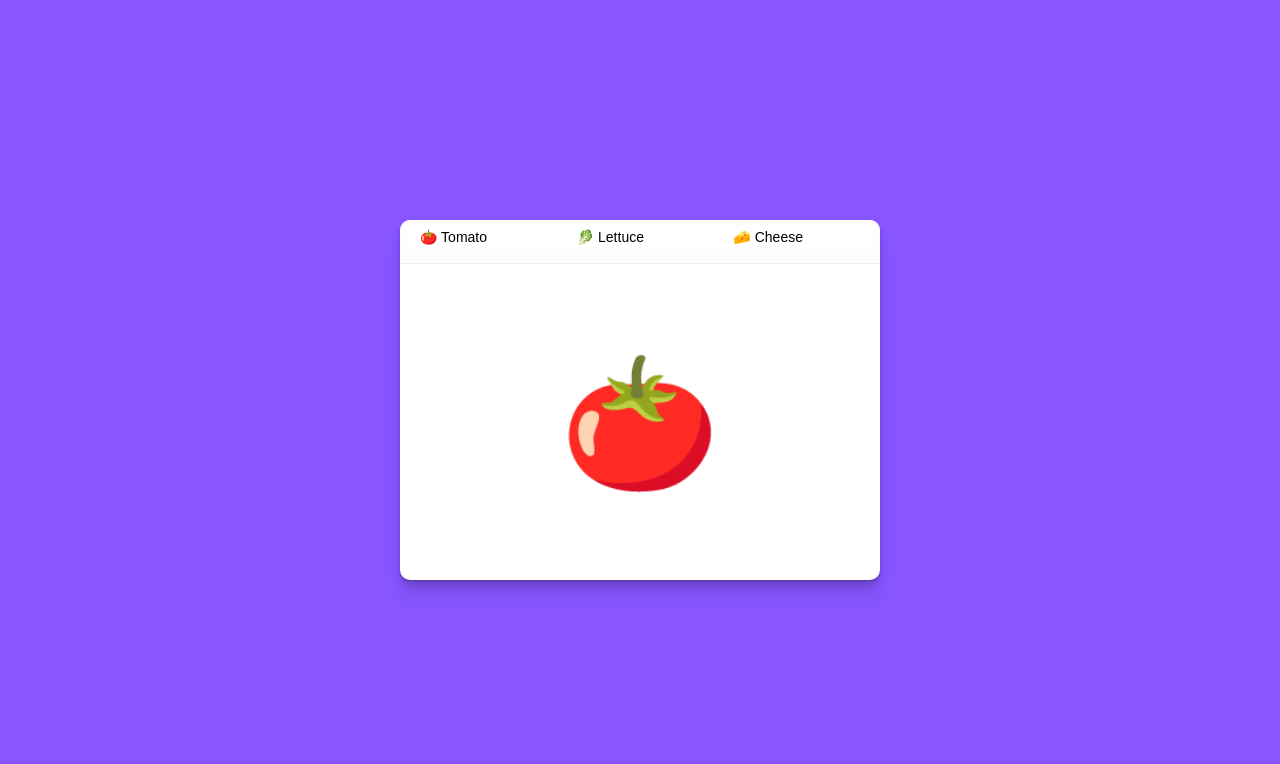
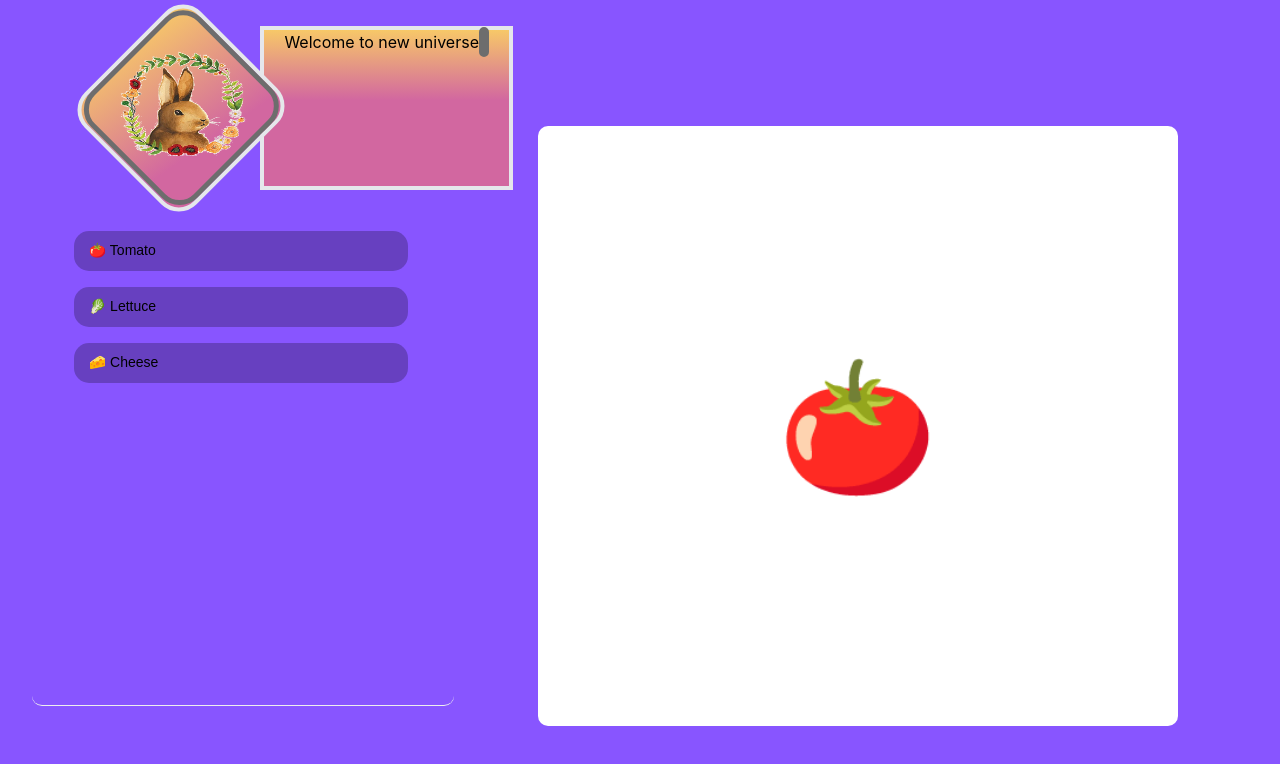
Before and after one commit to brahidev/new-universe, a Next.js app: page /dashboard in a window 1280 px wide. Shown: the top 764 px of the page. Built offline with nearby package versions, Linux system fonts and the light colour scheme.

Commit message:
AvanceFrontDashboard

```diff
--- a/components/Menu/Index.js
+++ b/components/Menu/Index.js
@@ -1,16 +1,26 @@
+import Image from 'next/image'
+import imgLogoTitle from '../../public/images/conejoLogo.png'
 import styles from './menu.module.css'
 import { useState } from "react";
 import { initialTabs as tabs } from "../../utils/ingredients";
 import { motion, AnimatePresence } from "framer-motion";
 
-export async function getStaticProps() {
-    return { props: { isDark: true } };
-}
-
 const Menu = () => {
     const [selectedTab, setSelectedTab] = useState(tabs[0]);
 
     return (
+        <>
+            <div className={styles.titlePage}>
+                <div className={styles.titleLogo}>
+                    <Image
+                        src={imgLogoTitle}
+                        alt="New universe"
+                        width={150}
+                        height={150}
+                    />
+                </div>
+                <span className={styles.titleText}>Welcome to new universe</span>
+            </div>
             <div className={ styles.window }>
                 <nav className={ styles.nav }>
                     <ul className={ styles.ul }>
@@ -42,6 +52,7 @@ const Menu = () => {
                     </AnimatePresence>
                 </main>
             </div>
+        </>
     )
 }
 
--- a/components/Menu/menu.module.css
+++ b/components/Menu/menu.module.css
@@ -1,24 +1,69 @@
+.titlePage{
+    display: flex;
+    padding-inline: 8%;
+    padding-block-start: 2%;
+}
+
+.titleLogo{
+    border-width: 4px;
+    border-style: solid;
+    border-image: linear-gradient(circle, rgba(109,109,109,1) 0%, rgba(255,255,255,1) 74%);
+    border-radius:25px;
+    transform: rotate(45deg);
+    background-image:linear-gradient(280deg, rgba(210,103,160,1) 25%, rgba(247,200,104,1) 100%);
+}
+
+.titleLogo img{
+    transform: rotate(-45deg);
+}
+
+.titleLogo::after{
+    content: "";
+    position: absolute;
+    width: 150px;
+    height: 155px;
+    top: 0px;
+    left: 0px;
+    border: 5px solid #6d6d6d;
+    border-radius:25px;
+}
+
+.titleText{
+    background-image:linear-gradient(0deg, rgba(210,103,160,1) 55%, rgba(247,200,104,1) 100%);
+    padding-inline: 20px;
+    border-width: 4px;
+    border-style: solid;
+    border-image: linear-gradient(circle, rgba(109,109,109,1) 0%, rgba(255,255,255,1) 74%);
+}
+
+.titleText::after{
+    content: "";
+    position: relative;
+    width: 100%;
+    height: 205px;
+    top: 0px;
+    left: 0px;
+    border: 5px solid #6d6d6d;
+    border-radius:25px;
+}
+
 .window {
-    width: 480px;
-    height: 360px;
-    border-radius: 10px;
-    background: white;
+    width: 100vw;
+    height: 75vh;
     overflow: hidden;
-    box-shadow: 0 1px 1px hsl(0deg 0% 0% / 0.075),
-        0 2px 2px hsl(0deg 0% 0% / 0.075), 0 4px 4px hsl(0deg 0% 0% / 0.075),
-        0 8px 8px hsl(0deg 0% 0% / 0.075), 0 16px 16px hsl(0deg 0% 0% / 0.075);
     display: flex;
-    flex-direction: column;
+    flex-direction: row;
+    margin-block-start: -4rem;
 }
 
 .nav {
-    background: #fdfdfd;
-    padding: 5px 5px 0;
+    padding: 5px 5px 0 0;
     border-radius: 10px;
-    border-bottom-left-radius: 0;
-    border-bottom-right-radius: 0;
     border-bottom: 1px solid #eeeeee;
-    height: 44px;
+    height: 80%;
+    display: flex;
+    margin: 100px 2.5% 0 2.5%;
+    width: 33%;
 }
 
 .tabs {
@@ -37,6 +82,10 @@
     font-size: 128px;
     flex-grow: 1;
     user-select: none;
+    background: white;
+    margin: 0 8% 0 4%;
+    border-radius: 10px;
+    width: 50%;
 }
 
 .ul,
@@ -52,25 +101,24 @@
 .ul {
     display: flex;
     width: 100%;
+    flex-direction: column;
+    align-items: center;
 }
 
 .li {
-    border-radius: 5px;
-    border-bottom-left-radius: 0;
-    border-bottom-right-radius: 0;
-    width: 100%;
-    padding: 10px 15px;
+    border-radius: 15px;
+    width: 80%;
+    padding: 20px 15px;
     position: relative;
-    background: white;
     cursor: pointer;
     height: 24px;
     display: flex;
     justify-content: space-between;
     align-items: center;
-    flex: 1;
     min-width: 0;
     position: relative;
     user-select: none;
+    background: #0000003f;margin-bottom: 1rem;
 }
 
 .underline {
@@ -83,7 +131,7 @@
 }
 
 .li.selected {
-    background: #eee;
+    background: rgb(255, 0, 0);
 }
 
 .li > button {
--- a/pages/_document.js
+++ /dev/null
@@ -1,13 +0,0 @@
-import { Html, Head, Main, NextScript } from 'next/document'
-
-export default function Document() {
-    return (
-        <Html>
-            <Head />
-            <body>
-                <Main />
-                <NextScript />
-            </body>
-        </Html>
-    )
-}
--- a/styles/globals.css
+++ b/styles/globals.css
@@ -39,7 +39,6 @@ body.dashboard {
   overflow: hidden;
   padding: 0;
   margin: 0;
-    display: flex;
-    justify-content: center;
-    align-items: center;
+  display: block;
+  position: absolute;
 }
```
Also changed, not shown: public/images/conejoLogo.png (added), 1 other file (tests, documents, lock files or other folders). Lines whose indentation alone changed are shown as unchanged.
